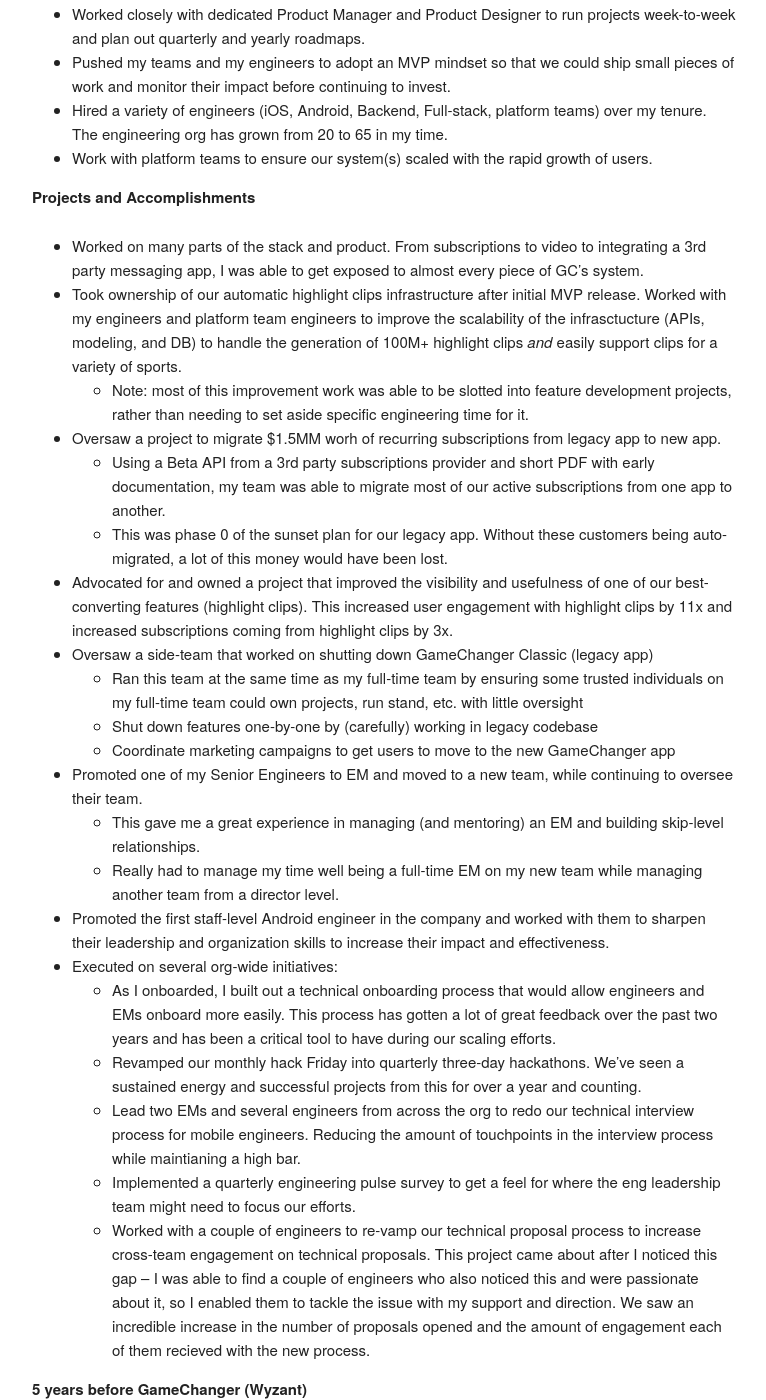
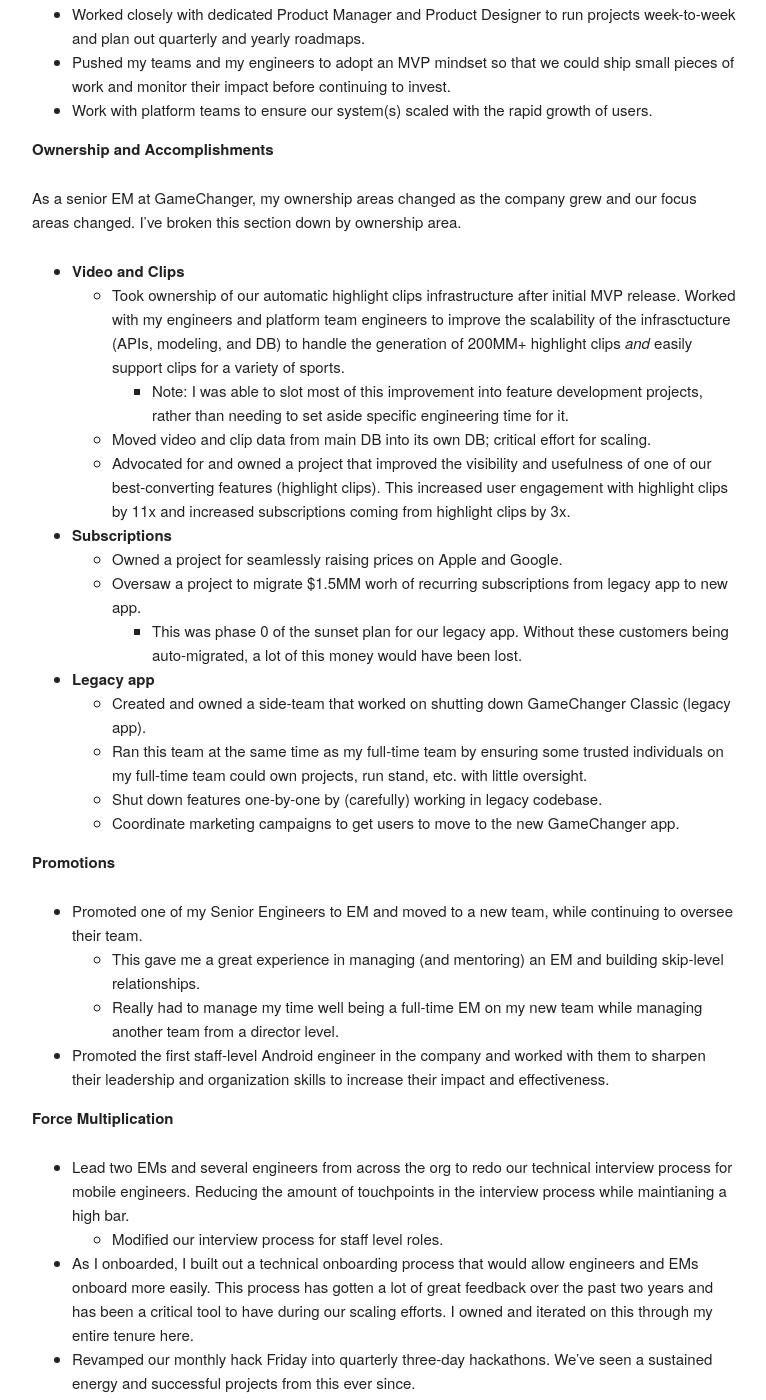
Before and after one commit to ryanstutes/ryanstutes.github.io, a Jekyll site: the page built from experience.md, in a window 1280 px wide and 1400 px high, scrolled down 360 px. Shown: the whole window, without its empty margins (256-1022 px from the left). Built offline with Jekyll 4.4.1, drawn with Linux system fonts in a browser that asks for light colours; some of the changed text lies outside the part shown.

Commit message:
small updates to home and experience pages

```diff
--- a/_includes/home.html
+++ b/_includes/home.html
@@ -7,7 +7,7 @@
             <p>I enjoy working on products that have a positive social impact and diversity (with an emphasis on belonging) and autonomy (balanced with processes) are very important to me wherever I work. I'm a very open and direct communicator, I'm great at building trust and relationships, and I simply like to have fun and get stuff done!</p>
             <p>Looking for an engineering leadership role where I can use my unique combinaton of technical and people skills to drive business goals and scale the tech by building and maintaining <i>solid</i> teams and products.</p>
             <strong>Tech and languages:&nbsp;</strong>
-            <pre><code>JavaScript, Swift, Kotlin, Ruby, HTML, CSS<br>Docker, AWS and GCP, MySQL/Postgres, Mongo/DocDB, System Architecture</code></pre>
+            <pre><code>JavaScript, Swift, Kotlin, Ruby, HTML/CSS, Python, Go, C#<br>Docker, AWS and GCP, MySQL/Postgres, Mongo/DocDB, System Architecture</code></pre>
             <a class="button button-primary" href="/files/stutes-resume.pdf">View Resume</a>
             <a class="button button-primary" href="/experience">More work details</a>
             <hr class="spc-xl">
@@ -18,7 +18,7 @@
                     <p class="text-light text-small">Pictured: Rufus (left) and Disco (right)</p>
                 </div>
                 <div class="six columns">
-                    <p>I live in Chicago with my partner and our two dogs. I like to hike, camp, kayak, ski, walk my dogs (read: be outside), listen to podcasts, play video games, and learn new things. I have a passion for people and strive to spend a most of my energy on things that make people's lives better.</p>
+                    <p>I live in Chicago with my partner and our two dogs. I like to hike, camp, kayak, ski, play tennis, walk my dogs (read: be outside), listen to podcasts/audiobooks, play video games, and learn new things. I have a passion for people and strive to spend a most of my energy on things that make people's lives better.</p>
                 </div>
             </div>
         </div>
--- a/experience.md
+++ b/experience.md
@@ -15,32 +15,46 @@
 * Built and led two high-performing cross-functional, multi-platform teams.
 * Worked closely with dedicated Product Manager and Product Designer to run projects week-to-week and plan out quarterly and yearly roadmaps.
 * Pushed my teams and my engineers to adopt an MVP mindset so that we could ship small pieces of work and monitor their impact before continuing to invest.
-* Hired a variety of engineers (iOS, Android, Backend, Full-stack, platform teams) over my tenure. The engineering org has grown from 20 to 65 in my time.
 * Work with platform teams to ensure our system(s) scaled with the rapid growth of users.
 
-**Projects and Accomplishments**
+**Ownership and Accomplishments**
 
-* Worked on many parts of the stack and product. From subscriptions to video to integrating a 3rd party messaging app, I was able to get exposed to almost every piece of GC's system.
-* Took ownership of our automatic highlight clips infrastructure after initial MVP release. Worked with my engineers and platform team engineers to improve the scalability of the infrasctucture (APIs, modeling, and DB) to handle the generation of 100M+ highlight clips _and_ easily support clips for a variety of sports.
-  * Note: most of this improvement work was able to be slotted into feature development projects, rather than needing to set aside specific engineering time for it.
-* Oversaw a project to migrate $1.5MM worh of recurring subscriptions from legacy app to new app.
-    * Using a Beta API from a 3rd party subscriptions provider and short PDF with early documentation, my team was able to migrate most of our active subscriptions from one app to another.
-    * This was phase 0 of the sunset plan for our legacy app. Without these customers being auto-migrated, a lot of this money would have been lost.
-* Advocated for and owned a project that improved the visibility and usefulness of one of our best-converting features (highlight clips). This increased user engagement with highlight clips by 11x and increased subscriptions coming from highlight clips by 3x.
-* Oversaw a side-team that worked on shutting down GameChanger Classic (legacy app)
-  * Ran this team at the same time as my full-time team by ensuring some trusted individuals on my full-time team could own projects, run stand, etc. with little oversight
-  * Shut down features one-by-one by (carefully) working in legacy codebase
-  * Coordinate marketing campaigns to get users to move to the new GameChanger app
+As a senior EM at GameChanger, my ownership areas changed as the company grew and our focus areas changed. I've broken this section down by ownership area.
+
+* **Video and Clips**
+  * Took ownership of our automatic highlight clips infrastructure after initial MVP release. Worked with my engineers and platform team engineers to improve the scalability of the infrasctucture (APIs, modeling, and DB) to handle the generation of 200MM+ highlight clips _and_ easily support clips for a variety of sports.
+    * Note: I was able to slot most of this improvement into feature development projects, rather than needing to set aside specific engineering time for it.
+  * Moved video and clip data from main DB into its own DB; critical effort for scaling.
+  * Advocated for and owned a project that improved the visibility and usefulness of one of our best-converting features (highlight clips). This increased user engagement with highlight clips by 11x and increased subscriptions coming from highlight clips by 3x.
+
+
+* **Subscriptions**
+    * Owned a project for seamlessly raising prices on Apple and Google.
+    * Oversaw a project to migrate $1.5MM worh of recurring subscriptions from legacy app to new app.
+      * This was phase 0 of the sunset plan for our legacy app. Without these customers being auto-migrated, a lot of this money would have been lost.
+
+* **Legacy app**
+  * Created and owned a side-team that worked on shutting down GameChanger Classic (legacy app).
+  * Ran this team at the same time as my full-time team by ensuring some trusted individuals on my full-time team could own projects, run stand, etc. with little oversight.
+  * Shut down features one-by-one by (carefully) working in legacy codebase.
+  * Coordinate marketing campaigns to get users to move to the new GameChanger app.
+
+
+**Promotions**
+
 * Promoted one of my Senior Engineers to EM and moved to a new team, while continuing to oversee their team.
     * This gave me a great experience in managing (and mentoring) an EM and building skip-level relationships.
     * Really had to manage my time well being a full-time EM on my new team while managing another team from a director level.
 * Promoted the first staff-level Android engineer in the company and worked with them to sharpen their leadership and organization skills to increase their impact and effectiveness.
-* Executed on several org-wide initiatives:
-    * As I onboarded, I built out a technical onboarding process that would allow engineers and EMs onboard more easily. This process has gotten a lot of great feedback over the past two years and has been a critical tool to have during our scaling efforts.
-    * Revamped our monthly hack Friday into quarterly three-day hackathons. We've seen a sustained energy and successful projects from this for over a year and counting.
-    * Lead two EMs and several engineers from across the org to redo our technical interview process for mobile engineers. Reducing the amount of touchpoints in the interview process while maintianing a high bar.
-    * Implemented a quarterly engineering pulse survey to get a feel for where the eng leadership team might need to focus our efforts.
-    * Worked with a couple of engineers to re-vamp our technical proposal process to increase cross-team engagement on technical proposals. This project came about after I noticed this gap – I was able to find a couple of engineers who also noticed this and were passionate about it, so I enabled them to tackle the issue with my support and direction. We saw an incredible increase in the number of proposals opened and the amount of engagement each of them recieved with the new process.
+
+**Force Multiplication**
+
+* Lead two EMs and several engineers from across the org to redo our technical interview process for mobile engineers. Reducing the amount of touchpoints in the interview process while maintianing a high bar.
+  * Modified our interview process for staff level roles.
+* As I onboarded, I built out a technical onboarding process that would allow engineers and EMs onboard more easily. This process has gotten a lot of great feedback over the past two years and has been a critical tool to have during our scaling efforts. I owned and iterated on this through my entire tenure here.
+* Revamped our monthly hack Friday into quarterly three-day hackathons. We've seen a sustained energy and successful projects from this ever since.
+* Worked with a couple of engineers to re-vamp our technical proposal process to increase cross-team engagement on technical proposals. This project came about after I noticed this gap – I was able to find a couple of engineers who also noticed this and were passionate about it, so I enabled them to tackle the issue with my support and direction. We saw an incredible increase in the number of proposals opened and the amount of engagement each of them recieved with the new process.
+* Implemented a quarterly engineering pulse survey to get a feel for where the eng leadership team might need to focus our efforts.
 
 **5 years before GameChanger (Wyzant)**
 #### Engineering Manager
@@ -113,14 +127,14 @@
 
 ---
 
-##### Less recent expierence (various companies)
+##### Less recent expierence (various companies, 2016 and previous)
 
 * Native iOS development; Swift and Objective-C
     * Usually focused on UI
-    * Wyzant mobile apps (read my blog post about [transitioning from mobile to web at Wyzant](https://medium.com/wyzant-tech/from-mobile-to-web-a-story-about-changing-teams-at-wyzant-c8c2af231cf4))
-    * Apps for various clients while working consulting companies
+    * Wyzant mobile apps (read my blog post about [transitioning from mobile to web at Wyzant](https://medium.com/wyzant-tech/from-mobile-to-web-a-story-about-changing-teams-at-wyzant-c8c2af231cf4) in 2017)
+    * Apps for various clients while working for consulting companies
 * Experience working with clients to understand their needs and develop requirements
 * Cross-platform mobile development with Xamarin
 * Tech evangelist for Xamarin
-    * Variety of public speaking engagements (demos, workshops, meetups, new feature announcements)
+    * Variety of public speaking engagements (demos, Xamarin workshops, meetups, new feature announcements)
     * Write technical blog posts, build and maintain demo apps
```
Also changed, not shown: other parts of experience.md (+1 -1 lines).
